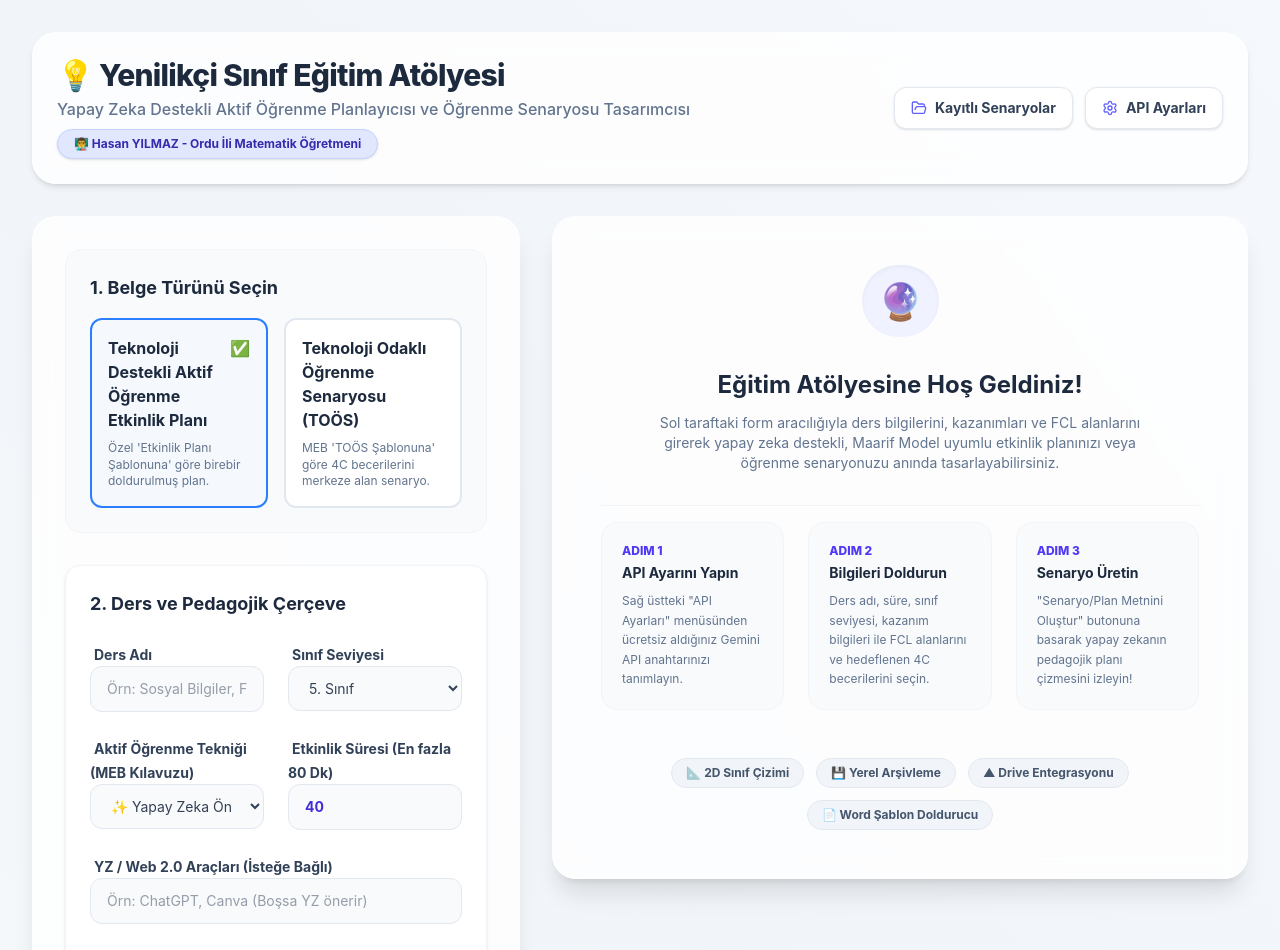
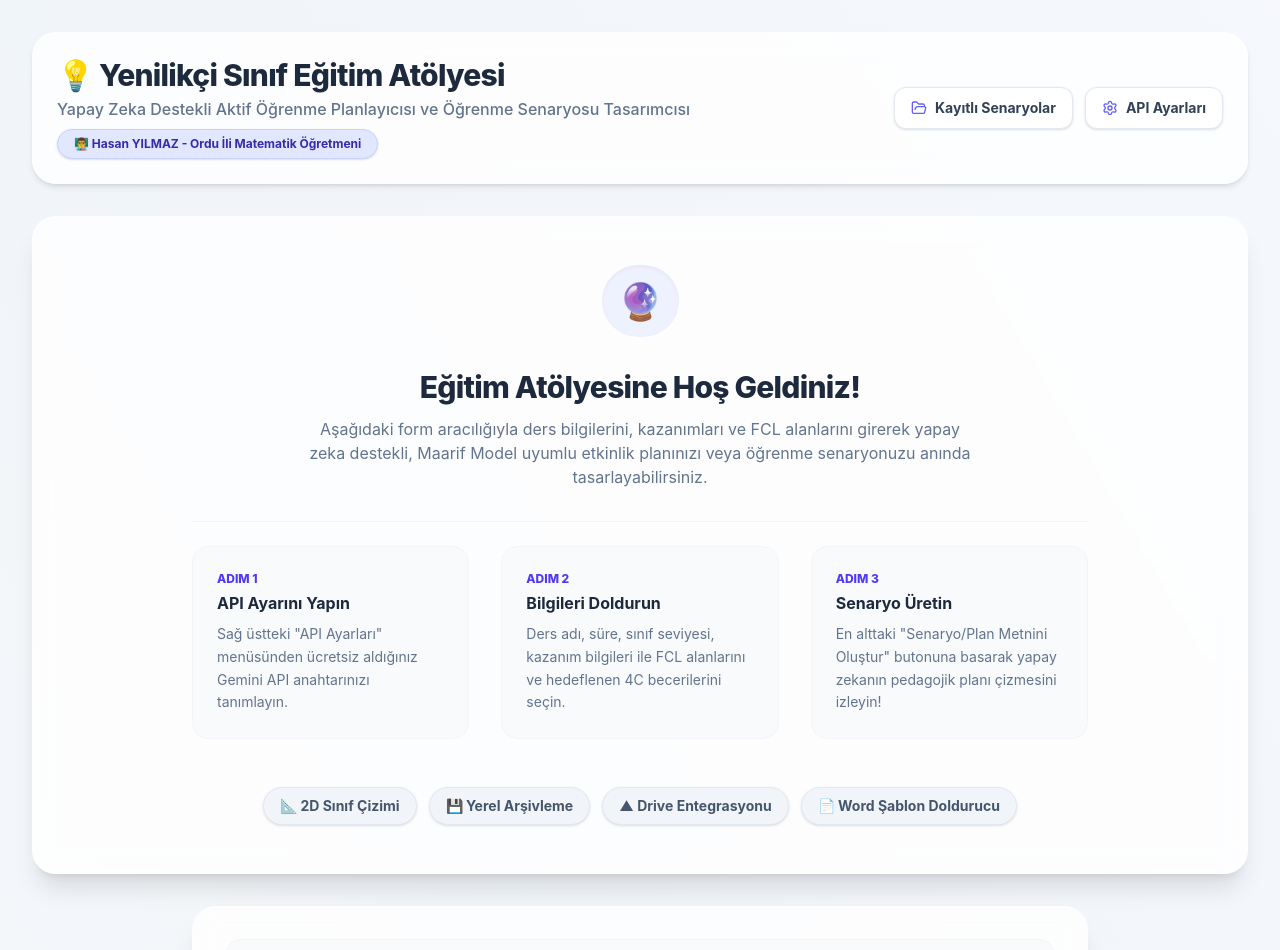
Before and after one commit to Hasanstayn/YS_Etkinlik, a React (Vite) app: page / in a window 1280 px wide. Shown: the top 950 px of the page. Built offline with nearby package versions, Linux system fonts and the light colour scheme.

Commit message:
Karsilama ekrani tam genislik yapildi, form altina ortalandı

```diff
--- a/src/App.jsx
+++ b/src/App.jsx
@@ -634,9 +634,90 @@ Format Kuralı: Çıktını KESİNLİKLE sadece aşağıdaki markdown tablosu fo
         </div>
       </header>
 
-      {/* Main Grid */}
+      {/* Conditional Layout */}
+      {!renderedHtml && !isLoading ? (
+        /* 1. INITIAL STATE: Full-Width Centered Welcome Panel + Centered Form */
+        <div className="max-w-7xl mx-auto space-y-8">
+          {/* Full-Width Welcome Panel */}
+          <section className="glass-panel rounded-3xl p-8 md:p-12 text-center bg-white shadow-xl border border-slate-100 space-y-8">
+            <div className="flex justify-center">
+              <div className="bg-indigo-50 p-4 rounded-full text-4xl shadow-inner animate-pulse">
+                🔮
+              </div>
+            </div>
+            <div className="space-y-3">
+              <h3 className="text-2xl md:text-3xl font-extrabold text-slate-800 tracking-tight">
+                Eğitim Atölyesine Hoş Geldiniz!
+              </h3>
+              <p className="text-sm md:text-base text-slate-500 max-w-2xl mx-auto">
+                Aşağıdaki form aracılığıyla ders bilgilerini, kazanımları ve FCL alanlarını girerek yapay zeka destekli, Maarif Model uyumlu etkinlik planınızı veya öğrenme senaryonuzu anında tasarlayabilirsiniz.
+              </p>
+            </div>
+
+            {/* Steps - Wide layout */}
+            <div className="grid grid-cols-1 md:grid-cols-3 gap-8 text-left max-w-4xl mx-auto pt-6 border-t border-slate-100">
+              <div className="bg-slate-50 p-6 rounded-2xl border border-slate-100 hover:border-indigo-200 hover:shadow-md transition-all">
+                <div className="text-xs font-extrabold text-indigo-600 mb-1">ADIM 1</div>
+                <h4 className="font-bold text-slate-800 text-sm md:text-base mb-2">API Ayarını Yapın</h4>
+                <p className="text-xs md:text-sm text-slate-500 leading-relaxed">
+                  Sağ üstteki "API Ayarları" menüsünden ücretsiz aldığınız Gemini API anahtarınızı tanımlayın.
+                </p>
+              </div>
+              <div className="bg-slate-50 p-6 rounded-2xl border border-slate-100 hover:border-indigo-200 hover:shadow-md transition-all">
+                <div className="text-xs font-extrabold text-indigo-600 mb-1">ADIM 2</div>
+                <h4 className="font-bold text-slate-800 text-sm md:text-base mb-2">Bilgileri Doldurun</h4>
+                <p className="text-xs md:text-sm text-slate-500 leading-relaxed">
+                  Ders adı, süre, sınıf seviyesi, kazanım bilgileri ile FCL alanlarını ve hedeflenen 4C becerilerini seçin.
+                  </p>
+              </div>
+              <div className="bg-slate-50 p-6 rounded-2xl border border-slate-100 hover:border-indigo-200 hover:shadow-md transition-all">
+                <div className="text-xs font-extrabold text-indigo-600 mb-1">ADIM 3</div>
+                <h4 className="font-bold text-slate-800 text-sm md:text-base mb-2">Senaryo Üretin</h4>
+                <p className="text-xs md:text-sm text-slate-500 leading-relaxed">
+                  En alttaki "Senaryo/Plan Metnini Oluştur" butonuna basarak yapay zekanın pedagojik planı çizmesini izleyin!
+                </p>
+              </div>
+            </div>
+
+            {/* Features badges */}
+            <div className="pt-4 flex flex-wrap justify-center gap-3 text-xs md:text-sm font-bold text-slate-600">
+              <span className="bg-slate-100 px-4 py-2 rounded-full border border-slate-200 shadow-sm">📐 2D Sınıf Çizimi</span>
+              <span className="bg-slate-100 px-4 py-2 rounded-full border border-slate-200 shadow-sm">💾 Yerel Arşivleme</span>
+              <span className="bg-slate-100 px-4 py-2 rounded-full border border-slate-200 shadow-sm">▲ Drive Entegrasyonu</span>
+              <span className="bg-slate-100 px-4 py-2 rounded-full border border-slate-200 shadow-sm">📄 Word Şablon Doldurucu</span>
+            </div>
+          </section>
+
+          {/* Centered Form */}
+          <section className="max-w-4xl mx-auto">
+            <InputForm
+              belgeTuru={belgeTuru}
+              setBelgeTuru={setBelgeTuru}
+              ders={ders}
+              setDers={setDers}
+              sinif={sinif}
+              setSinif={setSinif}
+              teknik={teknik}
+              setTeknik={setTeknik}
+              sure={sure}
+              setSure={setSure}
+              yapayZekaAraclari={yapayZekaAraclari}
+              setYapayZekaAraclari={setYapayZekaAraclari}
+              kazanim={kazanim}
+              setKazanim={setKazanim}
+              selectedZones={selectedZones}
+              setSelectedZones={setSelectedZones}
+              selectedSkills={selectedSkills}
+              setSelectedSkills={setSelectedSkills}
+              onSubmit={handleSubmit}
+              isLoading={isLoading}
+            />
+          </section>
+        </div>
+      ) : (
+        /* 2. GENERATING/GENERATED STATE: Split Screen Layout */
         <main className="max-w-7xl mx-auto grid grid-cols-1 lg:grid-cols-12 gap-8 items-start">
-        {/* Left Side: Input Form */}
+          {/* Left Column: Form */}
           <section className="lg:col-span-5">
             <InputForm
               belgeTuru={belgeTuru}
@@ -662,7 +743,7 @@ Format Kuralı: Çıktını KESİNLİKLE sadece aşağıdaki markdown tablosu fo
             />
           </section>
 
-        {/* Right Side: Welcome Panel, Loading, or Results */}
+          {/* Right Column: Loading or Results */}
           <section className="lg:col-span-7 space-y-8">
             {isLoading && (
               <div className="glass-panel rounded-3xl p-16 text-center space-y-6 bg-white shadow-xl border border-slate-100 flex flex-col items-center justify-center">
@@ -672,57 +753,6 @@ Format Kuralı: Çıktını KESİNLİKLE sadece aşağıdaki markdown tablosu fo
                   <p className="text-sm text-slate-500 mt-2">
                     Yapay zeka pedagojik rehberlere ve Türkiye Yüzyılı Maarif Modeli müfredatına uygun planı tasarlıyor. Bu işlem 1 dakikaya kadar sürebilir.
                   </p>
-              </div>
-            </div>
-          )}
-
-          {!renderedHtml && !isLoading && (
-            <div className="glass-panel rounded-3xl p-8 md:p-12 text-center bg-white shadow-xl border border-slate-100 space-y-8">
-              <div className="flex justify-center">
-                <div className="bg-indigo-50 p-4 rounded-full text-4xl shadow-inner animate-pulse">
-                  🔮
-                </div>
-              </div>
-              <div className="space-y-3">
-                <h3 className="text-2xl font-bold text-slate-800">
-                  Eğitim Atölyesine Hoş Geldiniz!
-                </h3>
-                <p className="text-sm text-slate-500 max-w-lg mx-auto">
-                  Sol taraftaki form aracılığıyla ders bilgilerini, kazanımları ve FCL alanlarını girerek yapay zeka destekli, Maarif Model uyumlu etkinlik planınızı veya öğrenme senaryonuzu anında tasarlayabilirsiniz.
-                </p>
-              </div>
-
-              {/* Steps */}
-              <div className="grid grid-cols-1 md:grid-cols-3 gap-6 text-left max-w-2xl mx-auto pt-4 border-t border-slate-100">
-                <div className="bg-slate-50 p-5 rounded-2xl border border-slate-100 hover:border-indigo-200 transition-all">
-                  <div className="text-xs font-extrabold text-indigo-600 mb-1">ADIM 1</div>
-                  <h4 className="font-bold text-slate-800 text-sm mb-2">API Ayarını Yapın</h4>
-                  <p className="text-xs text-slate-500 leading-relaxed">
-                    Sağ üstteki "API Ayarları" menüsünden ücretsiz aldığınız Gemini API anahtarınızı tanımlayın.
-                  </p>
-                </div>
-                <div className="bg-slate-50 p-5 rounded-2xl border border-slate-100 hover:border-indigo-200 transition-all">
-                  <div className="text-xs font-extrabold text-indigo-600 mb-1">ADIM 2</div>
-                  <h4 className="font-bold text-slate-800 text-sm mb-2">Bilgileri Doldurun</h4>
-                  <p className="text-xs text-slate-500 leading-relaxed">
-                    Ders adı, süre, sınıf seviyesi, kazanım bilgileri ile FCL alanlarını ve hedeflenen 4C becerilerini seçin.
-                  </p>
-                </div>
-                <div className="bg-slate-50 p-5 rounded-2xl border border-slate-100 hover:border-indigo-200 transition-all">
-                  <div className="text-xs font-extrabold text-indigo-600 mb-1">ADIM 3</div>
-                  <h4 className="font-bold text-slate-800 text-sm mb-2">Senaryo Üretin</h4>
-                  <p className="text-xs text-slate-500 leading-relaxed">
-                    "Senaryo/Plan Metnini Oluştur" butonuna basarak yapay zekanın pedagojik planı çizmesini izleyin!
-                  </p>
-                </div>
-              </div>
-
-              {/* Features badges */}
-              <div className="pt-4 flex flex-wrap justify-center gap-3 text-xs font-bold text-slate-600">
-                <span className="bg-slate-100 px-3.5 py-1.5 rounded-full border border-slate-200">📐 2D Sınıf Çizimi</span>
-                <span className="bg-slate-100 px-3.5 py-1.5 rounded-full border border-slate-200">💾 Yerel Arşivleme</span>
-                <span className="bg-slate-100 px-3.5 py-1.5 rounded-full border border-slate-200">▲ Drive Entegrasyonu</span>
-                <span className="bg-slate-100 px-3.5 py-1.5 rounded-full border border-slate-200">📄 Word Şablon Doldurucu</span>
                 </div>
               </div>
             )}
@@ -746,6 +776,7 @@ Format Kuralı: Çıktını KESİNLİKLE sadece aşağıdaki markdown tablosu fo
             )}
           </section>
         </main>
+      )}
 
       {/* Modals */}
       <SettingsModal
```
Lines whose indentation alone changed are shown as unchanged.
